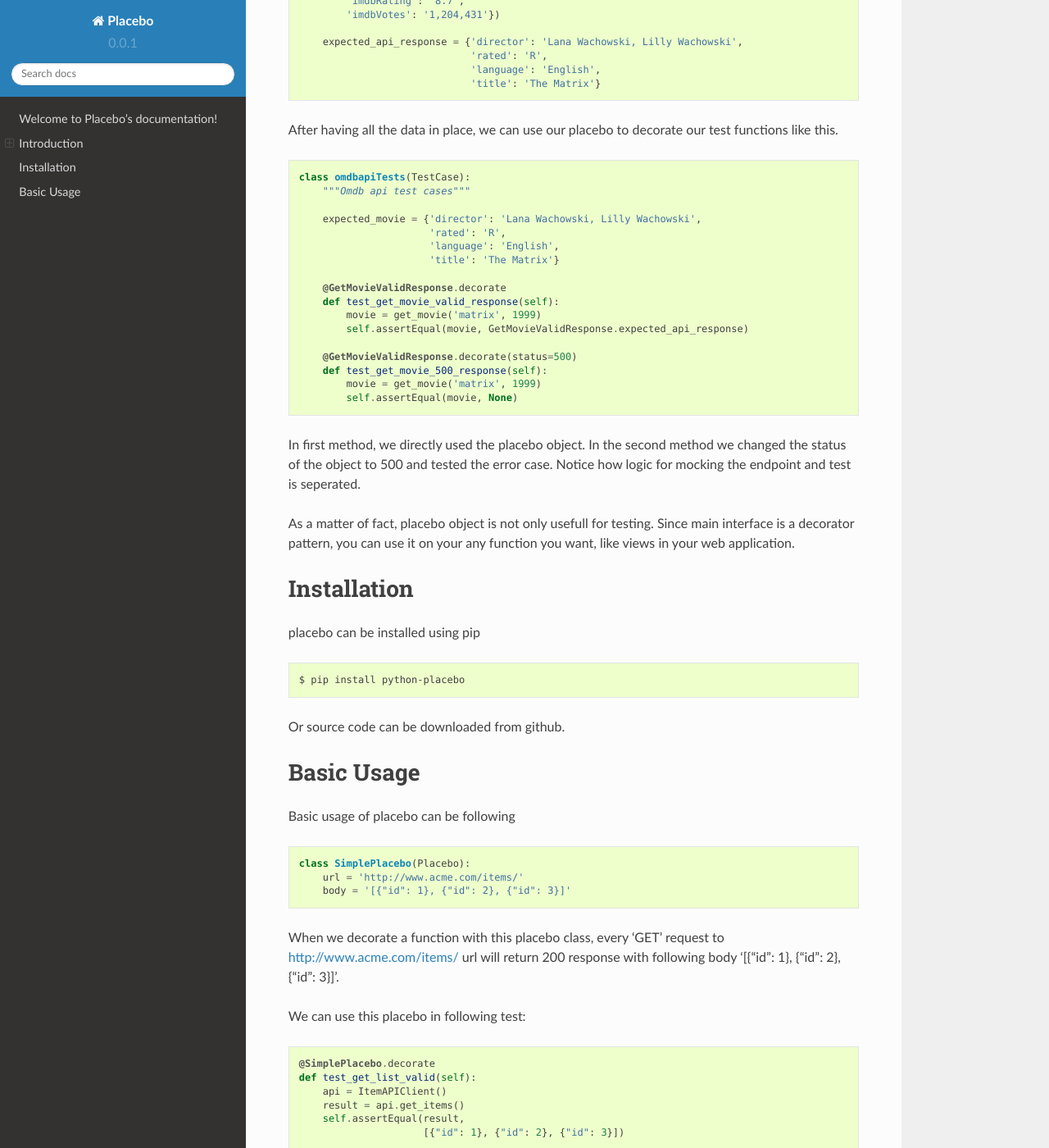
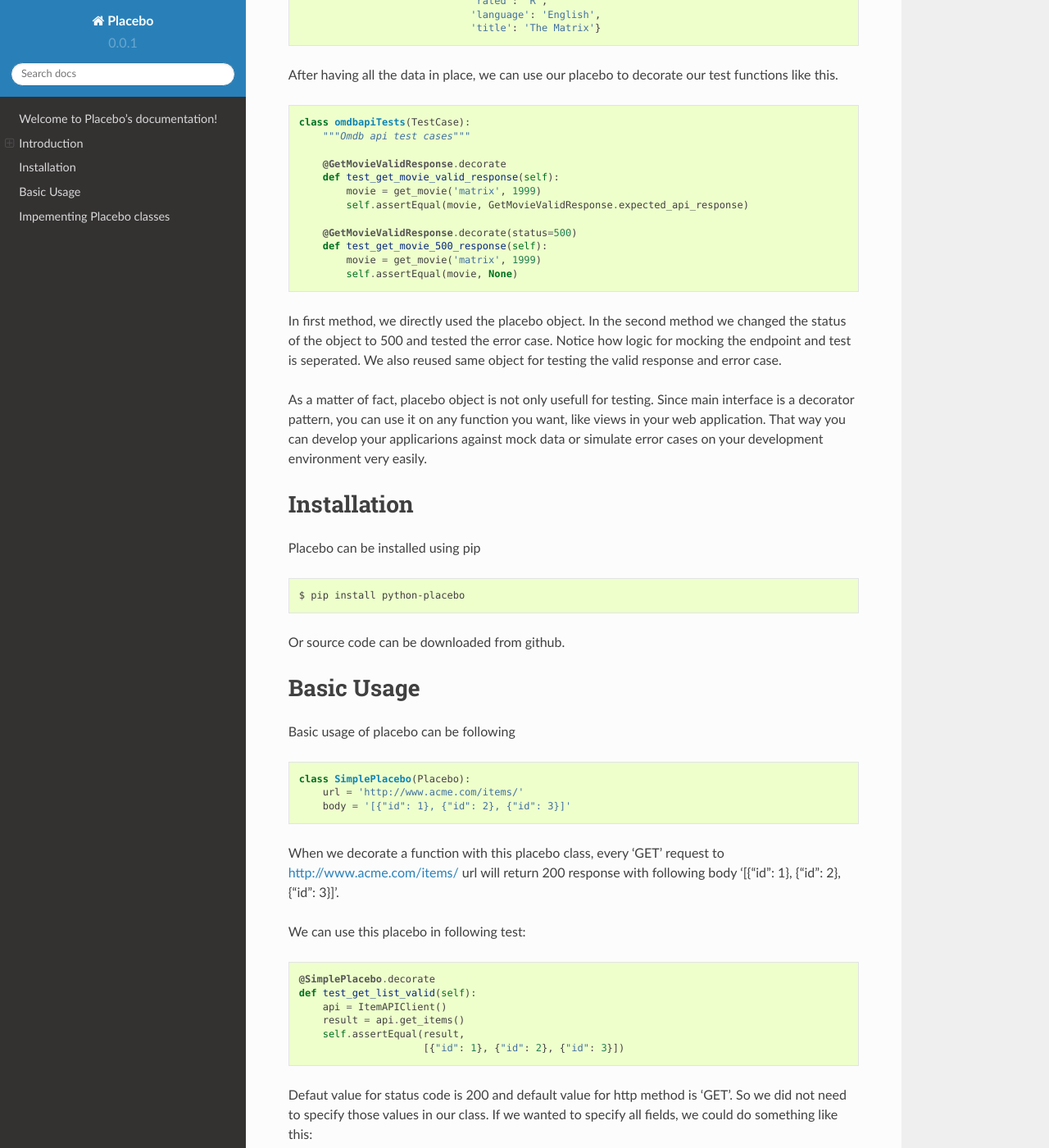
Before and after one commit to huseyinyilmaz/placebo, a Sphinx documentation site: the page built from doc/index.rst, in a window 1280 px wide and 1400 px high, scrolled down 2324 px. Shown: the whole window at 82% size. Built offline with Sphinx 7.4.7 and the Read the Docs theme 2.0.0, drawn with Linux system fonts in a browser that asks for light colours; some of the changed text lies outside the part shown.

Commit message:
Revise documentation.

```diff
--- a/doc/index.rst
+++ b/doc/index.rst
@@ -22,7 +22,7 @@ Consider following function:
     def get_movie(title, year):
         """Sends a request to omdbapi to get movie data.
 
-        If there is a problem with connection returns None.
+        If there is a problem with connection, returns None.
         """
         url = 'http://www.omdbapi.com/'
 
@@ -92,7 +92,7 @@ following:
 
 This tests are fine. But they has two main disadvantages. First, code for mocking and actual function invocation is done in the same place which makes it hard to read. Second, if we keep writing similar tests we will probably copy the data for every test.
 
-Purpose of placebo is to separate data from the actual tests. So It would be a lot easier to reason about.
+Purpose of placebo is to separate data from the actual tests. So It would be a lot easier to reason about. Placebo mocks will also be reusable and composable.
 
 Here is how same code could be implemented with placebo:
 
@@ -102,10 +102,6 @@ First we create a placebo object for that endpoint.
 .. code-block:: python
 
    class GetMovieValidResponse(Placebo):
-
-       # mock related data. That will be used in tests.
-       title = 'matrix'
-       year = 1999
 
        url = 'http://www.omdbapi.com/'
        body = json.dumps({
@@ -143,11 +139,6 @@ After having all the data in place, we can use our placebo to decorate our test
    class omdbapiTests(TestCase):
        """Omdb api test cases"""
 
-       expected_movie = {'director': 'Lana Wachowski, Lilly Wachowski',
-                         'rated': 'R',
-                         'language': 'English',
-                         'title': 'The Matrix'}
-
        @GetMovieValidResponse.decorate
        def test_get_movie_valid_response(self):
            movie = get_movie('matrix', 1999)
@@ -159,15 +150,15 @@ After having all the data in place, we can use our placebo to decorate our test
            self.assertEqual(movie, None)
 
 
-In first method, we directly used the placebo object. In the second method we changed the status of the object to 500 and tested the error case. Notice how logic for mocking the endpoint and test is seperated.
+In first method, we directly used the placebo object. In the second method we changed the status of the object to 500 and tested the error case. Notice how logic for mocking the endpoint and test is seperated. We also reused same object for testing the valid response and error case.
 
-As a matter of fact, placebo object is not only usefull for testing. Since main interface is a decorator pattern,  you can use it on your any function you want, like views in your web application.
+As a matter of fact, placebo object is not only usefull for testing. Since main interface is a decorator pattern,  you can use it on any function you want, like views in your web application. That way you can develop your applicarions against mock data or simulate error cases on your development environment very easily.
 
 
 Installation
 ============
 
-placebo can be installed using pip
+Placebo can be installed using pip
 
 .. code-block:: bash
 
@@ -223,8 +214,12 @@ There are 2 different ways those attributes can be specified. First, by adding t
         with self.assertRaises(ItemException):
             api.get_items()
 
-    @SimplePlacebo.decorate(body='invalid-body')
+     @SimplePlacebo.decorate(body='invalid-body')
     def test_get_list_invalid_body_error(self):
         api = ItemAPIClient()
         with self.assertRaises(ItemException):
             api.get_items()
+
+Impementing Placebo classes
+===========================
+TODO..
```
Also changed, not shown: other parts of doc/index.rst (+1 -1 lines).
